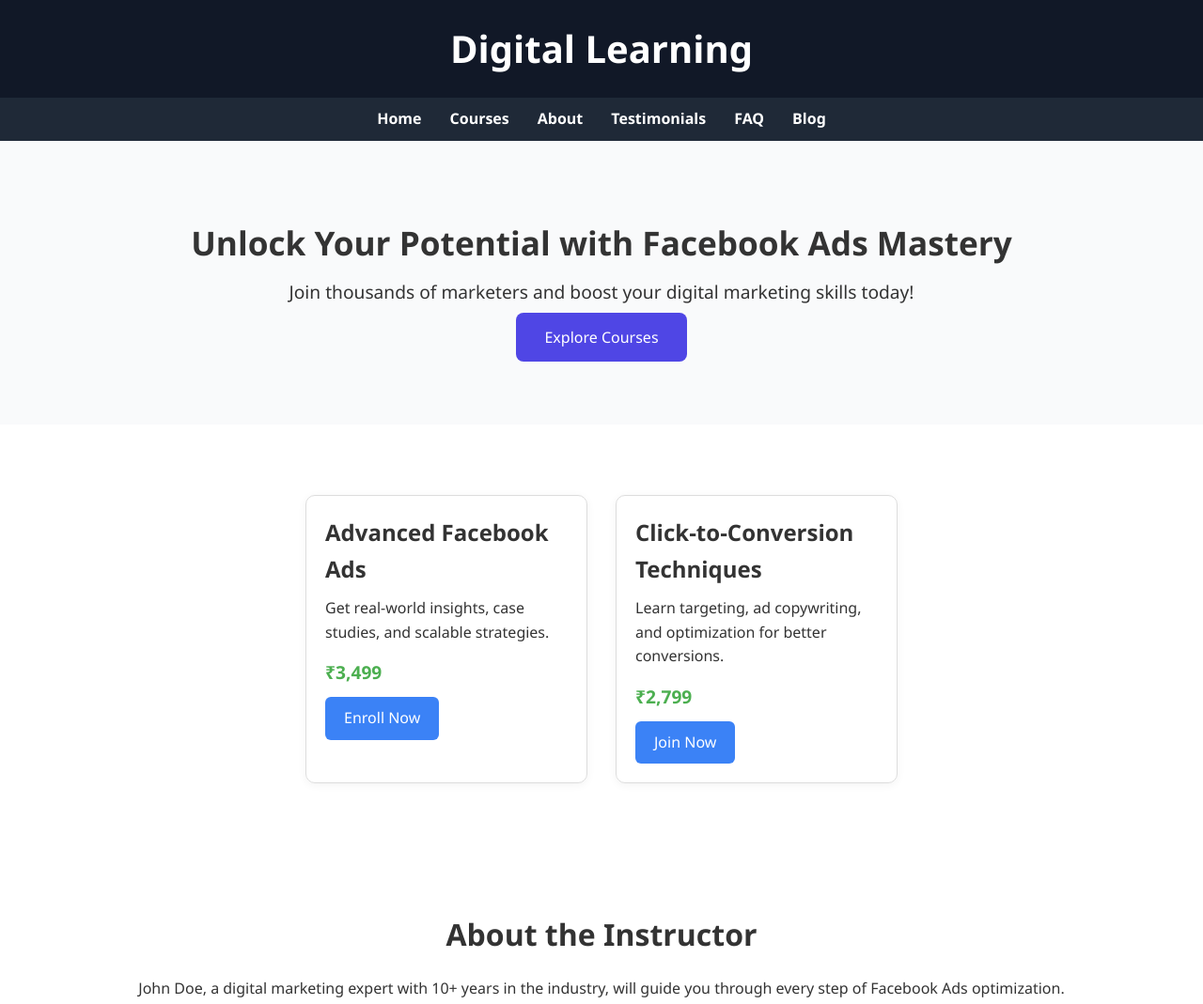
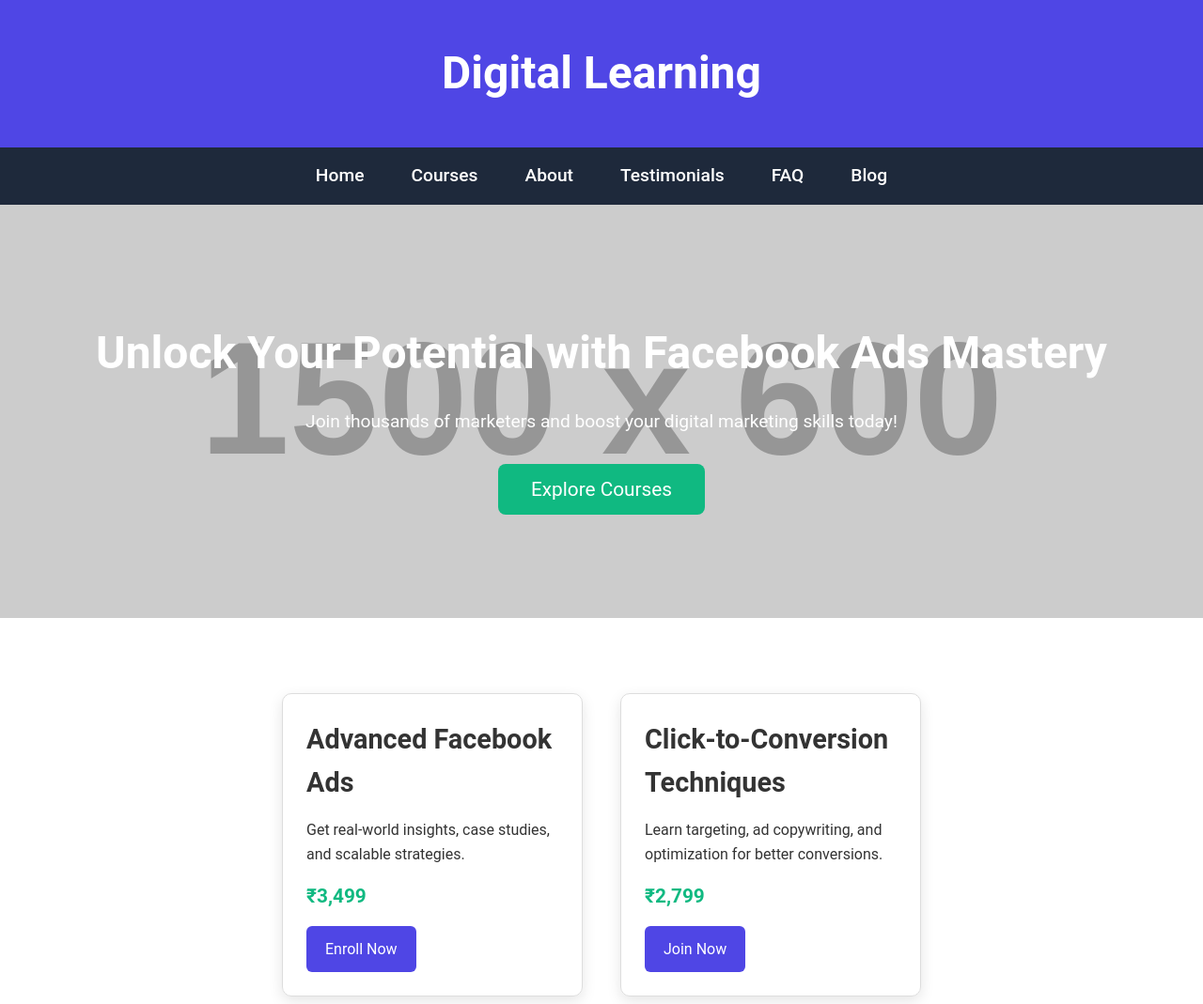
Before and after one commit to Cyber20221/Shearni-Aur-Mendhak, a plain HTML site: page index.html in a window 1280 px wide. Shown: the top 1069 px of the page at 94% size. Drawn offline with Linux system fonts and the light colour scheme; placeholder pictures from the web are drawn by us.

Commit message:
Update style.css

```diff
--- a/style.css
+++ b/style.css
@@ -1,59 +1,70 @@
-
 * {
   margin: 0;
   padding: 0;
   box-sizing: border-box;
-  font-family: 'Segoe UI', Tahoma, Geneva, Verdana, sans-serif;
+  font-family: 'Roboto', sans-serif;
 }
+
 body {
-  background-color: #ffffff;
+  background-color: #f4f7fc;
   color: #333;
   line-height: 1.6;
 }
+
 header {
-  background-color: #111827;
-  color: #fff;
-  padding: 20px;
+  background-color: #4f46e5;
+  color: white;
+  padding: 40px;
   text-align: center;
 }
+
 header h1 {
-  font-size: 2.5rem;
+  font-size: 3rem;
 }
+
 nav {
-  background-color: #1f2937;
+  background-color: #1e293b;
   display: flex;
   justify-content: center;
-  padding: 10px;
+  padding: 15px;
 }
+
 nav a {
   color: white;
   text-decoration: none;
-  margin: 0 15px;
-  font-weight: bold;
+  margin: 0 25px;
+  font-weight: 500;
+  font-size: 1.2rem;
 }
+
 .hero {
+  background: url('https://via.placeholder.com/1500x600') no-repeat center center/cover;
+  color: white;
   text-align: center;
-  padding: 80px 20px;
-  background-color: #f9fafb;
+  padding: 120px 20px;
 }
+
 .hero h2 {
-  font-size: 2.2rem;
-  margin-bottom: 10px;
+  font-size: 3rem;
+  margin-bottom: 20px;
 }
+
 .hero p {
   font-size: 1.2rem;
-  margin-bottom: 20px;
+  margin-bottom: 40px;
 }
+
 .cta-button {
-  padding: 15px 30px;
-  background-color: #4f46e5;
+  padding: 15px 35px;
+  background-color: #10b981;
   color: white;
   border: none;
   border-radius: 8px;
-  font-size: 1rem;
+  font-size: 1.3rem;
   cursor: pointer;
   text-decoration: none;
 }
+
 .courses {
   display: flex;
   flex-wrap: wrap;
@@ -61,77 +72,98 @@ nav a {
   padding: 60px 20px;
   background-color: #fff;
 }
+
 .course-card {
   border: 1px solid #ddd;
   border-radius: 10px;
-  width: 300px;
-  margin: 15px;
-  padding: 20px;
-  box-shadow: 0 2px 10px rgba(0,0,0,0.05);
+  width: 320px;
+  margin: 20px;
+  padding: 25px;
+  box-shadow: 0 5px 15px rgba(0, 0, 0, 0.1);
+  transition: transform 0.3s ease-in-out;
 }
+
+.course-card:hover {
+  transform: translateY(-10px);
+}
+
 .course-card h3 {
-  font-size: 1.5rem;
-  margin-bottom: 10px;
+  font-size: 1.8rem;
+  margin-bottom: 15px;
 }
+
 .course-card p {
   font-size: 1rem;
   margin-bottom: 15px;
 }
+
 .price {
-  font-size: 1.2rem;
-  color: #4caf50;
+  font-size: 1.3rem;
+  color: #10b981;
   font-weight: bold;
 }
+
 .enroll-button {
   display: inline-block;
-  margin-top: 10px;
-  background-color: #3b82f6;
+  margin-top: 15px;
+  background-color: #4f46e5;
   color: white;
-  padding: 10px 20px;
-  border: none;
+  padding: 12px 20px;
   border-radius: 6px;
   text-decoration: none;
 }
+
 .about, .testimonials, .faq, .blog {
   padding: 60px 20px;
   text-align: center;
 }
+
 .about h2, .testimonials h2, .faq h2, .blog h2 {
-  font-size: 2rem;
-  margin-bottom: 20px;
+  font-size: 2.5rem;
+  margin-bottom: 30px;
 }
+
 .testimonial {
-  max-width: 600px;
+  max-width: 700px;
   margin: 0 auto 20px;
   font-style: italic;
 }
+
 .faq-item {
-  margin: 10px auto;
-  max-width: 600px;
+  margin: 15px auto;
+  max-width: 700px;
   text-align: left;
 }
+
 .faq-item h4 {
-  font-size: 1.1rem;
-  margin-bottom: 5px;
+  font-size: 1.2rem;
+  margin-bottom: 10px;
 }
+
 .blog-post {
-  max-width: 700px;
+  max-width: 750px;
   margin: 20px auto;
   padding: 20px;
-  border: 1px solid #ccc;
+  border: 1px solid #ddd;
   border-radius: 8px;
   text-align: left;
 }
+
 footer {
-  background-color: #111827;
-  color: #fff;
+  background-color: #4f46e5;
+  color: white;
   text-align: center;
-  padding: 20px;
+  padding: 25px;
   margin-top: 40px;
 }
+
 @media (max-width: 768px) {
   .courses {
     flex-direction: column;
     align-items: center;
   }
+
+  .course-card {
+    width: 90%;
+  }
 }
```
